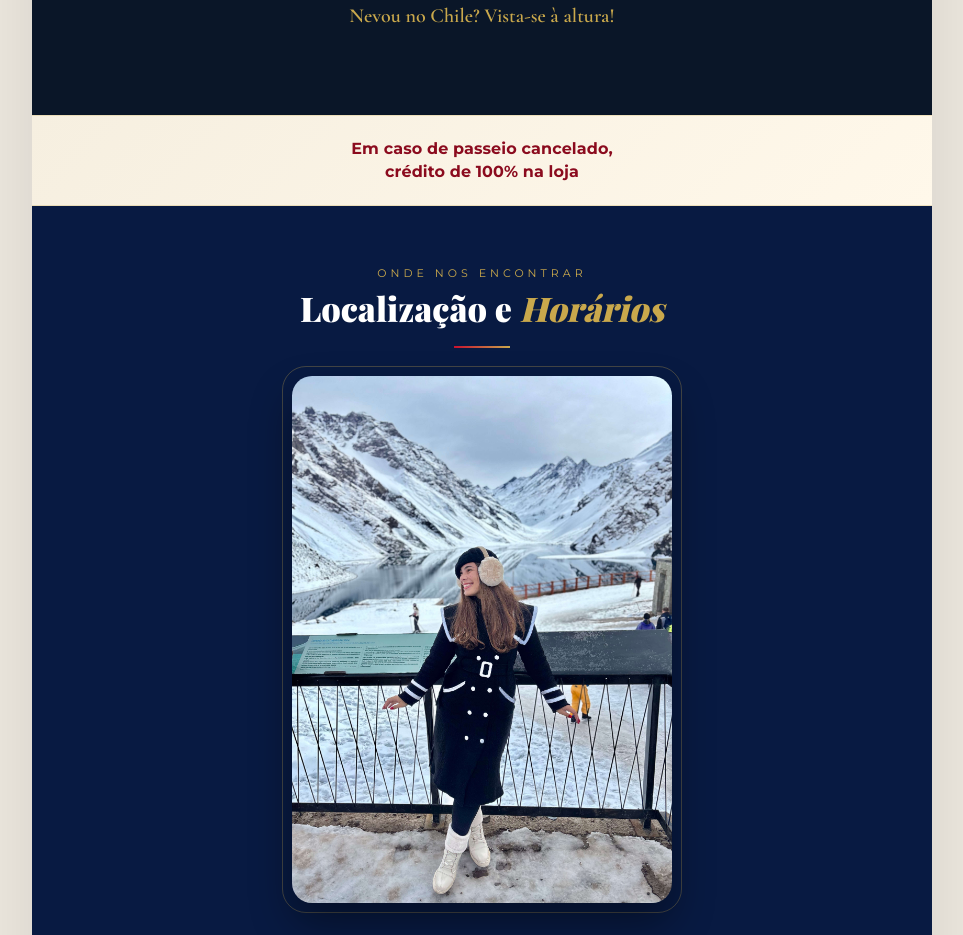
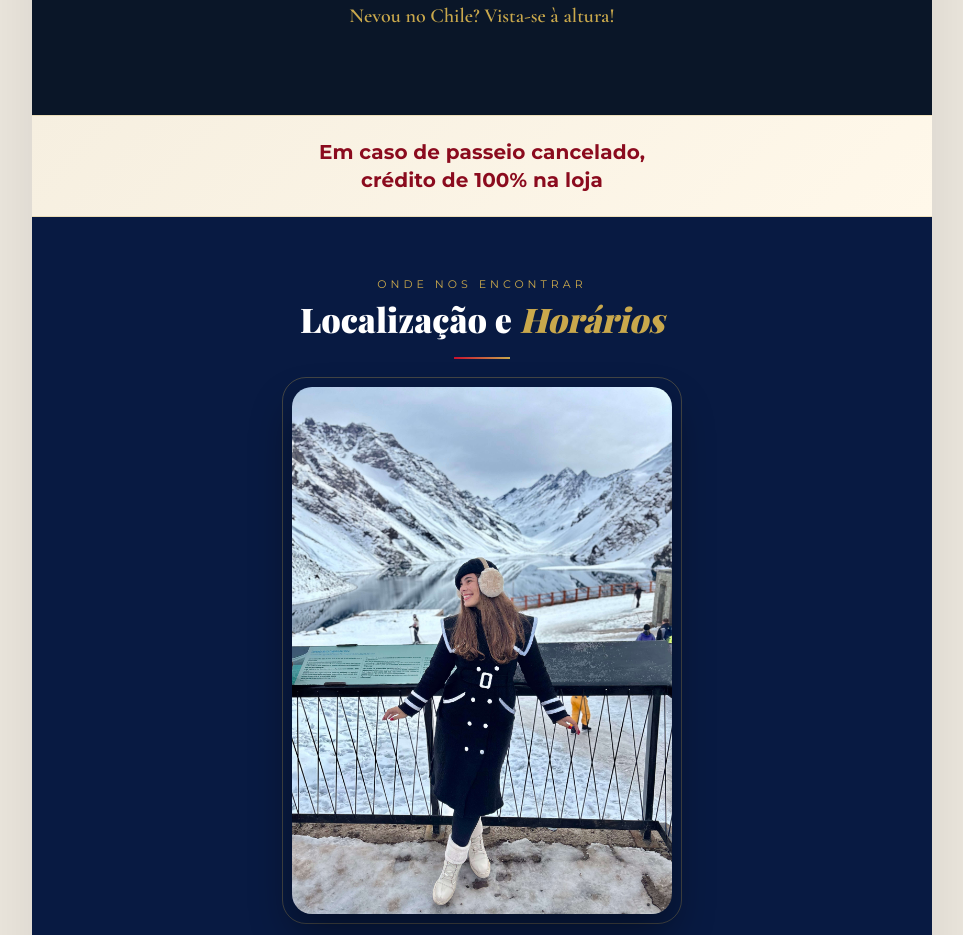
Before and after one commit to scalecompanyads/roupa-de-neve-catalogo, a Next.js app: page / in a window 1280 px wide. Shown: the part 2400-3335 px from the top of the page, without its empty margins (158-1121 px from the left). Built offline with nearby package versions, Linux system fonts and the light colour scheme; no server answers; the database is empty.

Commit message:
update styles and structure per feedback

```diff
--- a/Catálogo Nevou No Chile.html
+++ b/Catálogo Nevou No Chile.html
@@ -207,7 +207,7 @@
   }
   .info-banner-text {
     margin: 0;
-    font-size: 16px;
+    font-size: 20px;
     font-weight: 700;
     letter-spacing: 0.3px;
     color: var(--vermelho-escuro);
--- a/src/app/globals.css
+++ b/src/app/globals.css
@@ -195,7 +195,7 @@ select {
 
 .info-banner-text {
   margin: 0;
-  font-size: 16px;
+  font-size: 20px;
   font-weight: 700;
   letter-spacing: 0.1px;
   white-space: normal;
```
